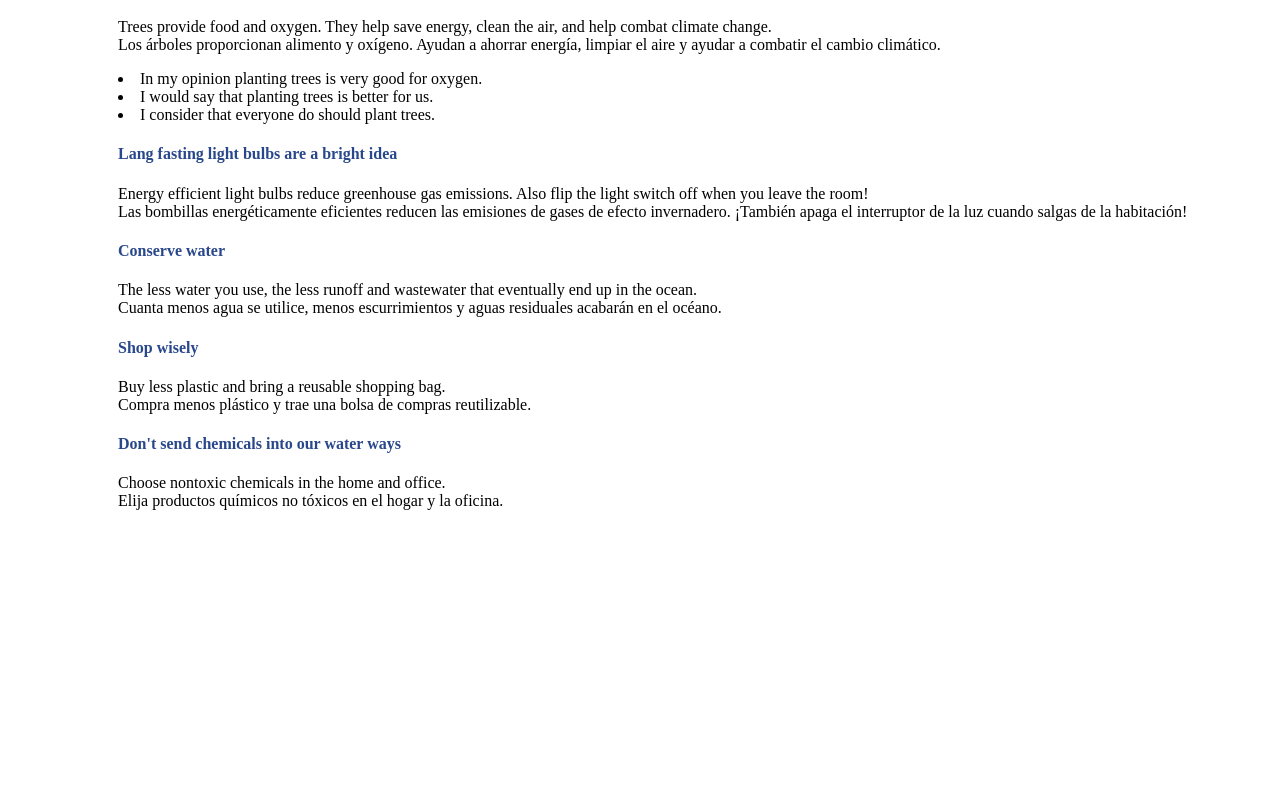
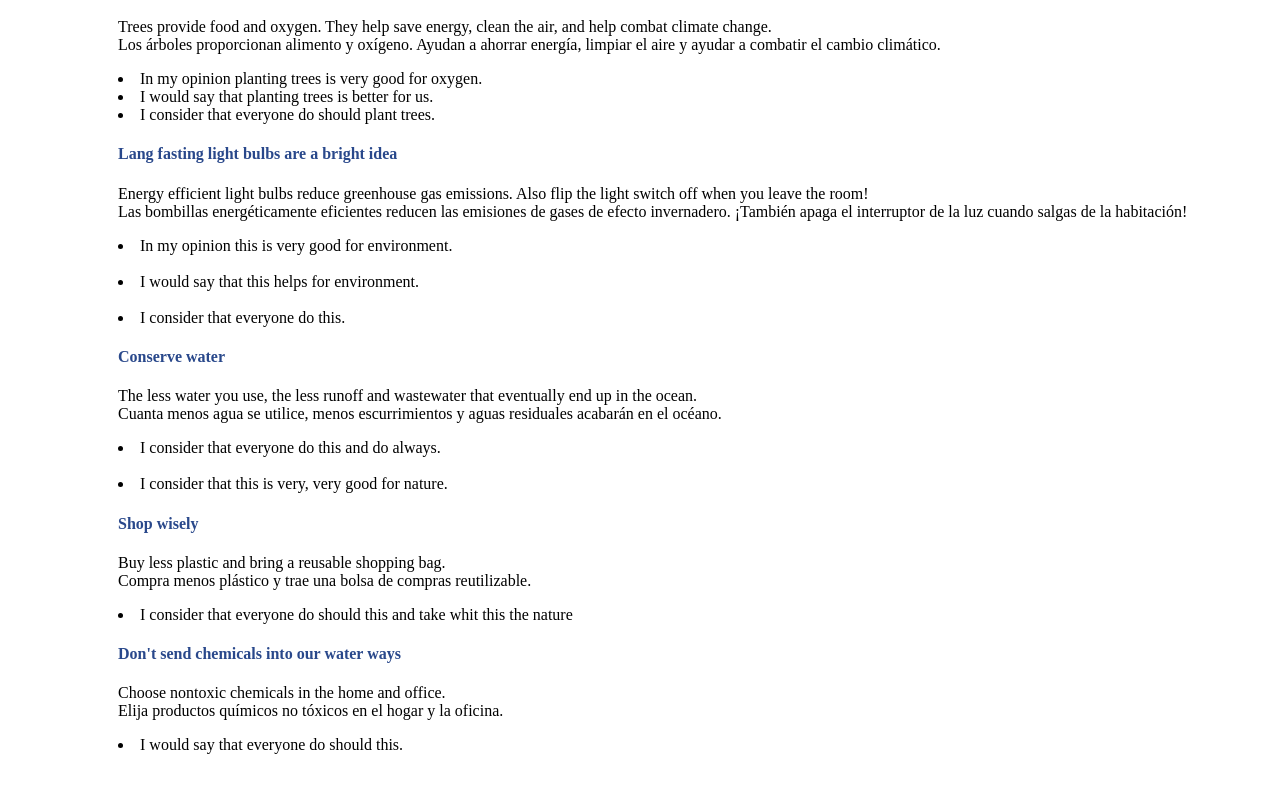
Before and after one commit to camberryu/pagianweb, a plain HTML site: page index.html in a window 1280 px wide. Shown: the part 3736-4528 px from the top of the page. Before the commit the page ends 4322 px from the top, so only its background shows below. Drawn offline with Linux system fonts and the light colour scheme.

Commit message:
Update index.html

```diff
--- a/index.html
+++ b/index.html
@@ -211,21 +211,29 @@
 <p>Energy efficient light bulbs reduce greenhouse gas emissions. Also flip the light switch off when you leave the room! <br>
     Las bombillas energéticamente eficientes reducen las emisiones de gases de efecto invernadero. ¡También apaga el interruptor de la luz cuando salgas de la habitación! <br>
 </p>
+   <li>In my opinion this is very good for environment.</li><br>
+    <li>I would say that this helps for environment.</li><br>
+    <li>I consider that everyone do this.</li>
 
 <h4 style="color: rgb(41, 72, 139);">Conserve water</h4>
 <p>The less water you use, the less runoff and wastewater that eventually end up in the ocean. <br>
     Cuanta menos agua se utilice, menos escurrimientos y aguas residuales acabarán en el océano. <br>
 </p>
+    <li>I consider that everyone do this and do always.</li><br>
+    <li>I consider that this is very, very good for nature.</li>
+
 
 <h4 style="color: rgb(41, 72, 139);">Shop wisely</h4>
 <p>Buy less plastic and bring a reusable shopping bag. <br>
     Compra menos plástico y trae una bolsa de compras reutilizable. <br>
 </p>
+    <li>I consider that everyone do should this and take whit this the nature</li>
 
 <h4 style="color: rgb(41, 72, 139);">Don't send chemicals into our water ways</h4>
 <p>Choose nontoxic chemicals in the home and office. <br>
     Elija productos químicos no tóxicos en el hogar y la oficina. <br>
 </p>
+    <li>I would say that everyone do should this.</li>
 
 
 </div>
```
